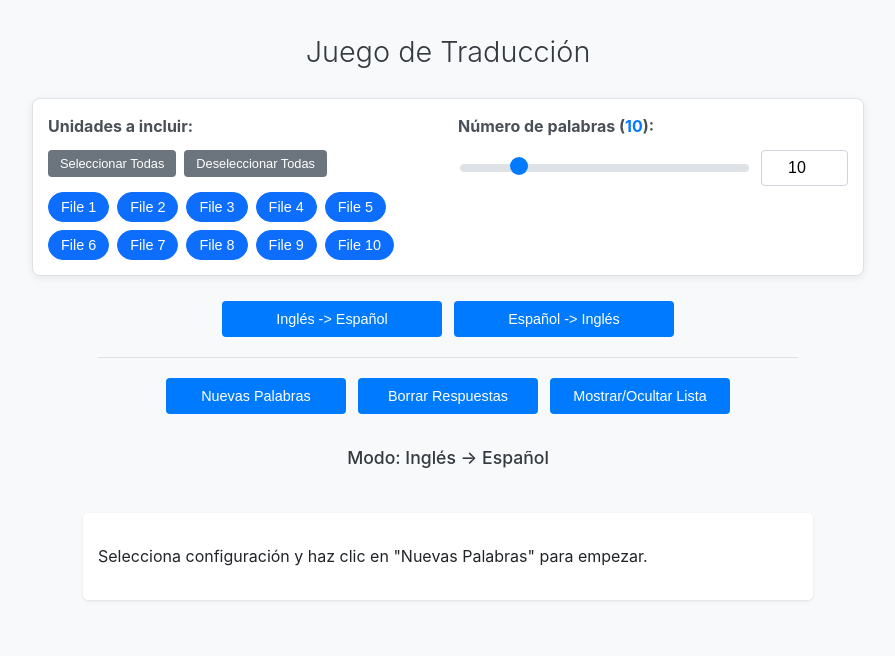
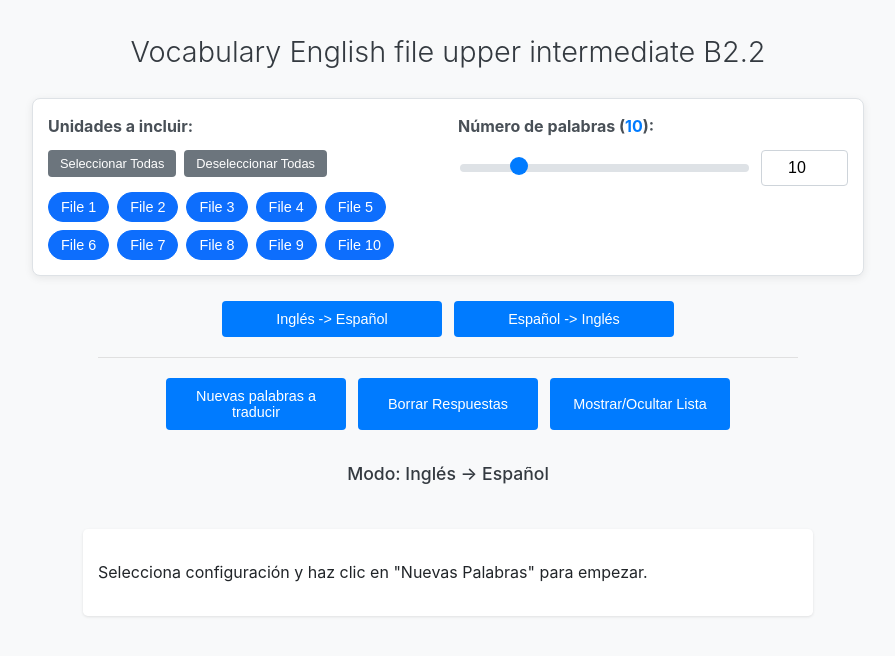
Before and after one commit to davalavil/Juego_traduccion, a plain HTML site: page index.html in a window 1280 px wide. Shown: the whole page, without its empty margins (192-1087 px from the left). Drawn offline with Linux system fonts and the light colour scheme.

Commit message:
Update index.html

```diff
--- a/index.html
+++ b/index.html
@@ -3,12 +3,12 @@
 <head>
     <meta charset="UTF-8">
     <meta name="viewport" content="width=device-width, initial-scale=1.0">
-    <title>Juego de Traducción</title>
+    <title>Vocabulary B2.2 Practice</title>
     <!-- Ruta CSS correcta (p.ej., css/style.css) -->
     <link rel="stylesheet" href="css/style.css">
 </head>
 <body>
-    <h1>Juego de Traducción</h1>
+    <h1>Vocabulary English file upper intermediate B2.2</h1>
 
     <!-- Sección Configuración (sin cambios) -->
     <div class="configuracion-container">
@@ -29,20 +29,18 @@
         </div>
     </div>
 
-    <!-- ****** GRUPOS DE BOTONES SEPARADOS ****** -->
-    <!-- Grupo 1: Botones de Modo -->
+    <!-- Grupos de Botones -->
     <div class="controles controles-modo">
         <button id="btn-modo-ing-esp">Inglés -> Español</button>
         <button id="btn-modo-esp-ing">Español -> Inglés</button>
     </div>
-
-    <!-- Grupo 2: Botones de Acción -->
     <div class="controles controles-acciones">
-        <button id="btn-copiar">Nuevas Palabras</button>
+        <!-- ****** TEXTO DEL BOTÓN MODIFICADO ****** -->
+        <button id="btn-copiar">Nuevas palabras a traducir</button>
+        <!-- ****** FIN TEXTO MODIFICADO ****** -->
         <button id="btn-borrar">Borrar Respuestas</button>
         <button id="btn-mostrar-lista">Mostrar/Ocultar Lista</button>
     </div>
-    <!-- ****** FIN GRUPOS SEPARADOS ****** -->
 
     <h2 id="modo-actual">Modo: Inglés -> Español</h2>
     <div id="estado-generacion" class="estado-info"></div>
```
